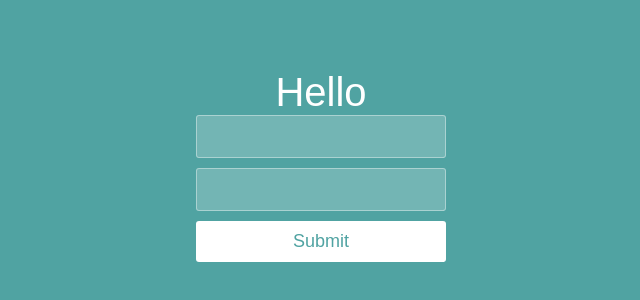
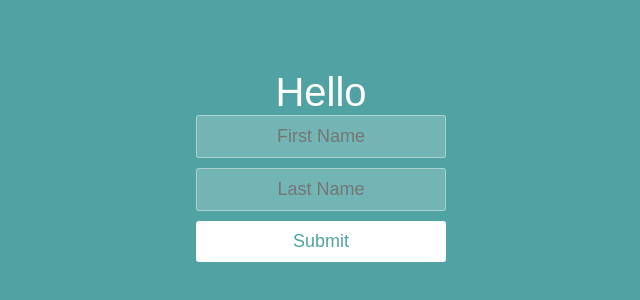
Before and after one commit to MarceloMSilveira/my-react-app, a React (Vite) app: page / in a window 1280 px wide. Shown: the part 138-438 px from the top of the page, without its empty margins (319-959 px from the left). Built offline with nearby package versions, Linux system fonts and the light colour scheme.

Commit message:
use objects in state

```diff
--- a/src/components/App.jsx
+++ b/src/components/App.jsx
@@ -2,32 +2,43 @@ import { useState } from "react";
 
 function App() {
 
-  const [fName,setFName] = useState(" ")
-  const [lName,setLName] = useState(" ")
+  const [fullName,setName] = useState({
+    fName:"",
+    lName:""
+  })
 
-  function handleChangeFName(evt) {
-    setFName(evt.target.value)
-  }
-
-  function handleChangeLName(evt) {
-    setLName(evt.target.value)
+  function handleChangeName(evt) {
+    const {name,value} = evt.target;
+    if (name==='fName') {
+      setName({
+        ...fullName,
+        fName: value
+      }
+      )
+    } else if (name==='lName') {
+      setName({
+        ...fullName,
+        lName: value
+      }
+      )
+    }
   }
 
   return (
     <div className="container">
-      <h1>Hello {fName} {lName}</h1>
+      <h1>Hello {fullName.fName} {fullName.lName}</h1>
       <form>
         <input
           name="fName"
           placeholder="First Name"
-          onChange={handleChangeFName}
-          value={fName}
+          onChange={handleChangeName}
+          value={fullName.fName}
         />
         <input
           name="lName"
           placeholder="Last Name"
-          onChange={handleChangeLName}
-          value={lName}
+          onChange={handleChangeName}
+          value={fullName.lName}
         />
         <button>Submit</button>
       </form>
```
